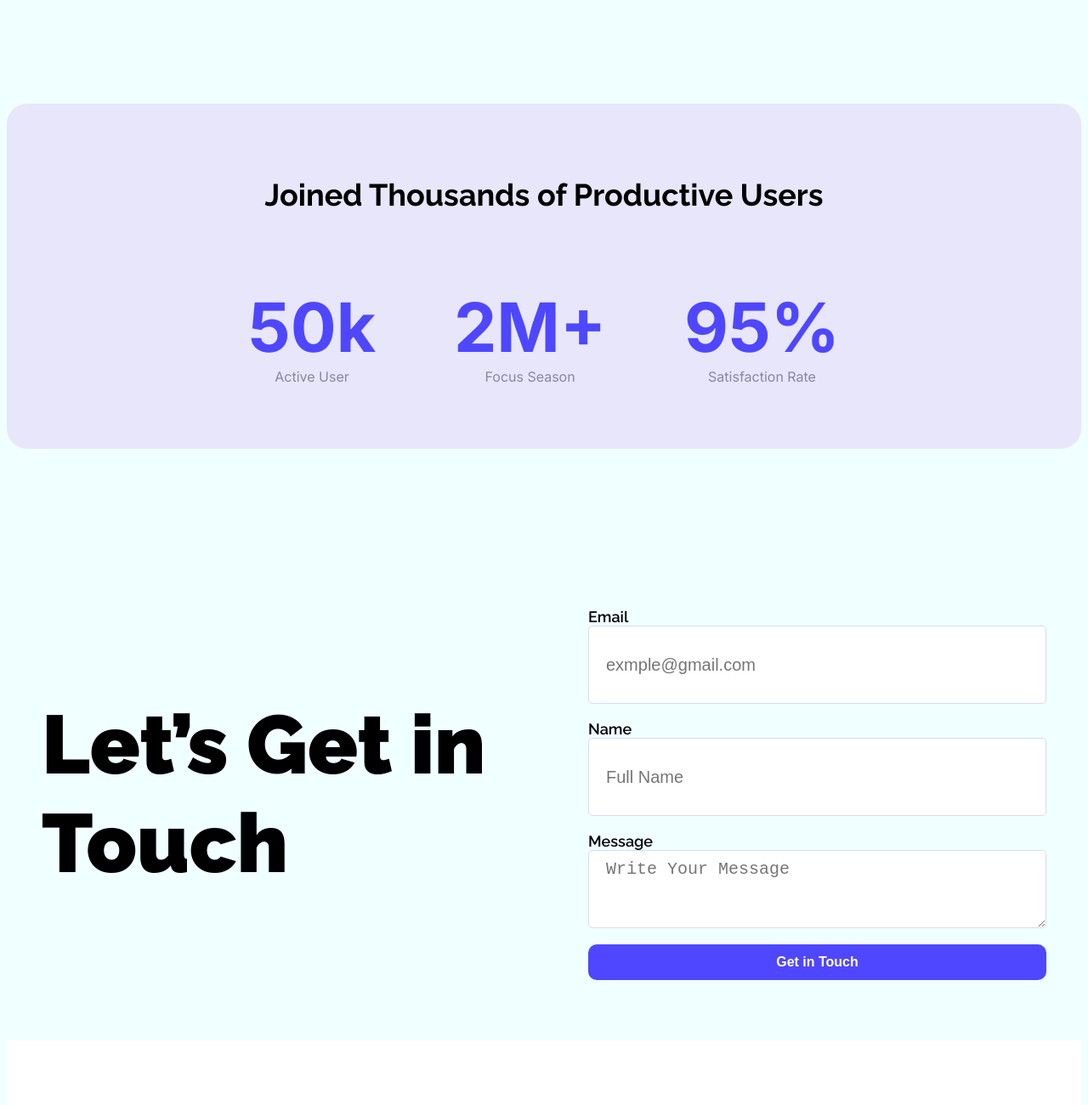
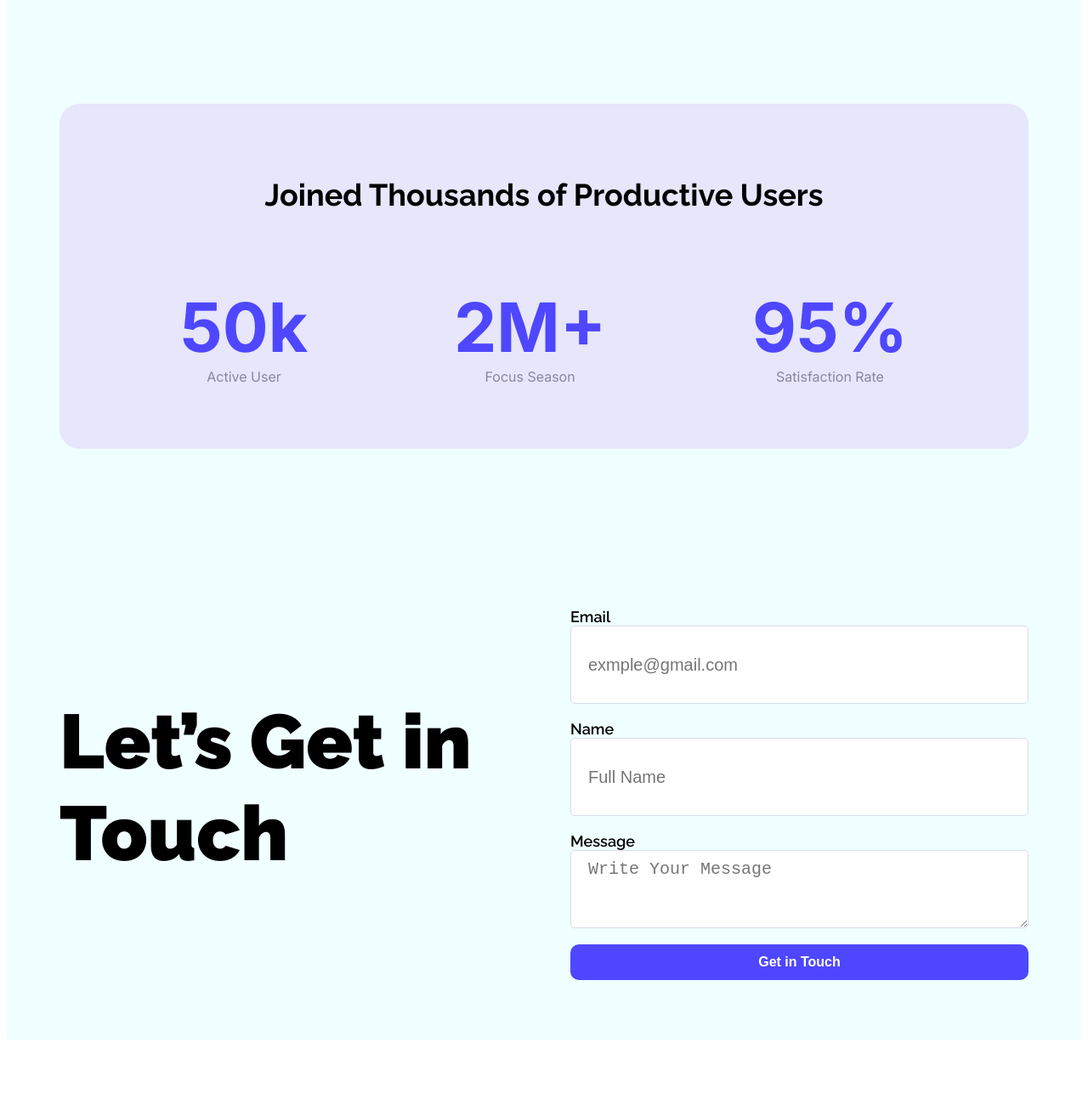
Before and after one commit to tamim127/assignment-01, a plain HTML site: page index.html in a window 1280 px wide. Shown: the part 1260-2560 px from the top of the page at 85% size. Drawn offline with Linux system fonts and the light colour scheme.

Commit message:
some css changes

```diff
--- a/Styles/assignment.css
+++ b/Styles/assignment.css
@@ -68,6 +68,7 @@ nav ul li {
     max-width: 517px;
     height: 203px;
     padding: 62.5px 220px 62.5px 0;
+    line-height: 23px;
 
 }
 .right-section{
@@ -104,7 +105,7 @@ font-weight:bold ;
     margin-bottom:20px ;
 
 }
-body{
+main{
     background-color: azure;
 }
 /* footer style */
@@ -140,10 +141,15 @@ padding: 0;
 }
 
 /* form */
+.div-div{
+ max-width: 1140px;
+ margin: 0 auto;
+}
  .form {
     display: flex;
     justify-content: center;
     align-items: center;
+    justify-content: space-between;
     gap: 115px;
     padding: 71px 0;
     margin-top: 106px;
@@ -156,7 +162,7 @@ padding: 0;
     padding:0;
     margin:0;
     font-weight: 900;
-    font-size: 97px;
+    font-size: 90px;
     color: #000000;
     line-height: 1.2;
 }
@@ -219,7 +225,7 @@ input[type="email"], input[type="text"], textarea{
     max-width: 1140px;
     height: 306px;
     margin: 116px auto;
-padding: 50px 142px;
+    padding:50px 0;
 }
 
 .user-text{
```
